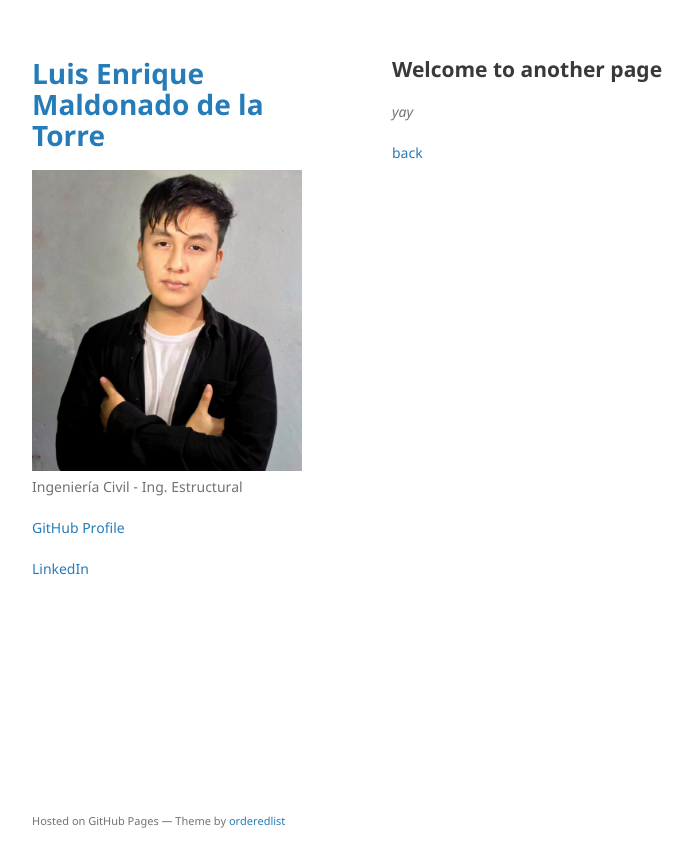
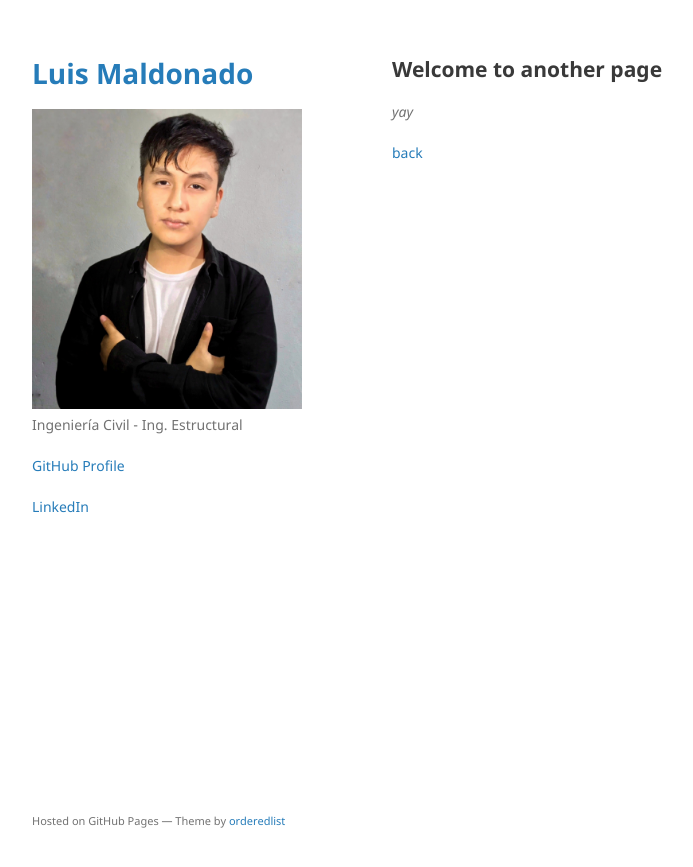
Before and after one commit to LuisMaldonado-py/LuisMaldonado-py.github.io, a Jekyll site: the page built from another-page.md, in a window 1280 px wide. Shown: the top 867 px of the page, without its empty margins (178-871 px from the left). Built offline with Jekyll 4.4.1, drawn with Linux system fonts in a browser that asks for light colours; our own code applies the rules of GitHub Pages for plain Markdown files.

Commit message:
Update _config.yml

```diff
--- a/_config.yml
+++ b/_config.yml
@@ -1,4 +1,4 @@
-title: Luis Enrique Maldonado de la Torre
+title: Luis Maldonado
 logo: /assets/img/logo.jpeg
 description: Ingeniería Civil - Ing. Estructural
 show_downloads: false
```
